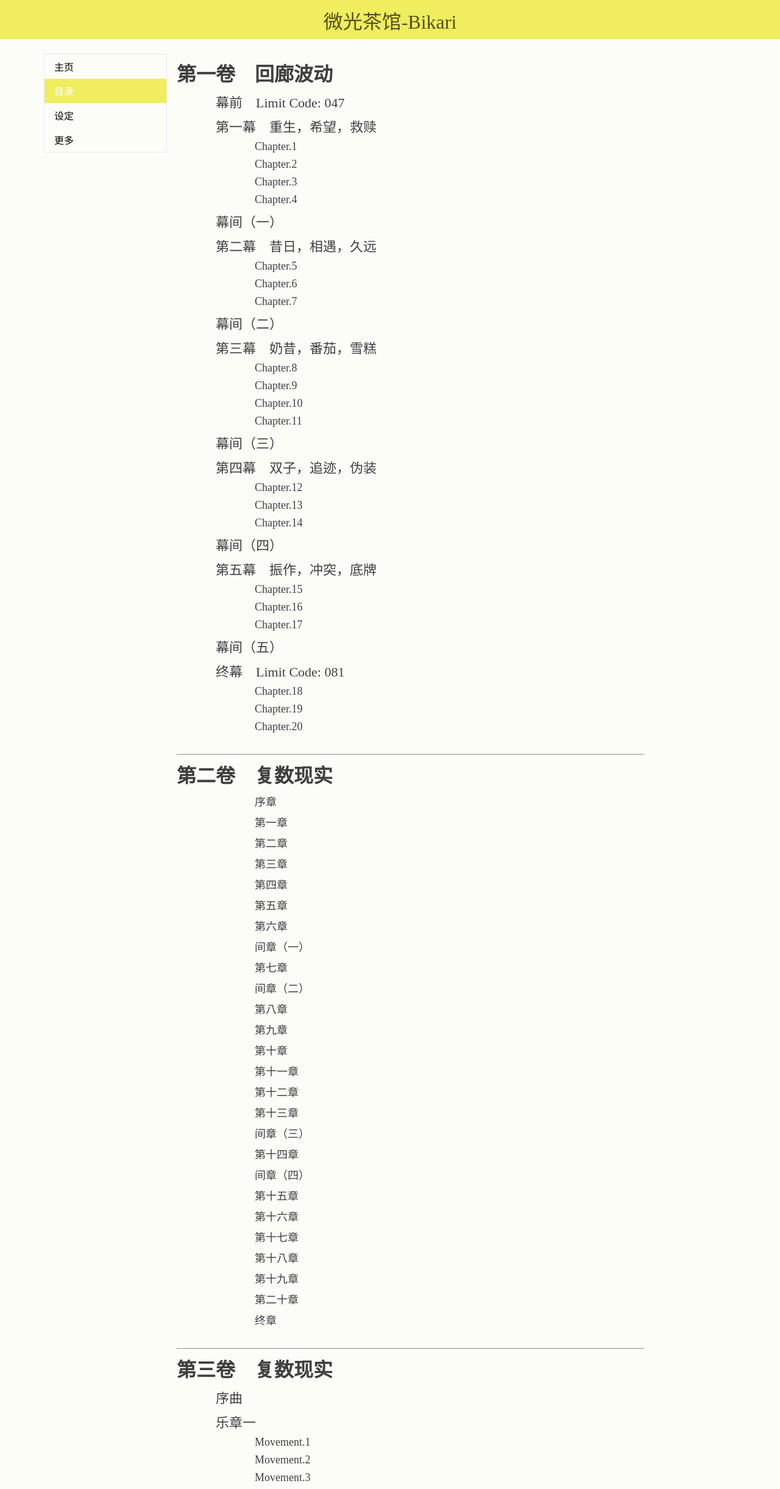
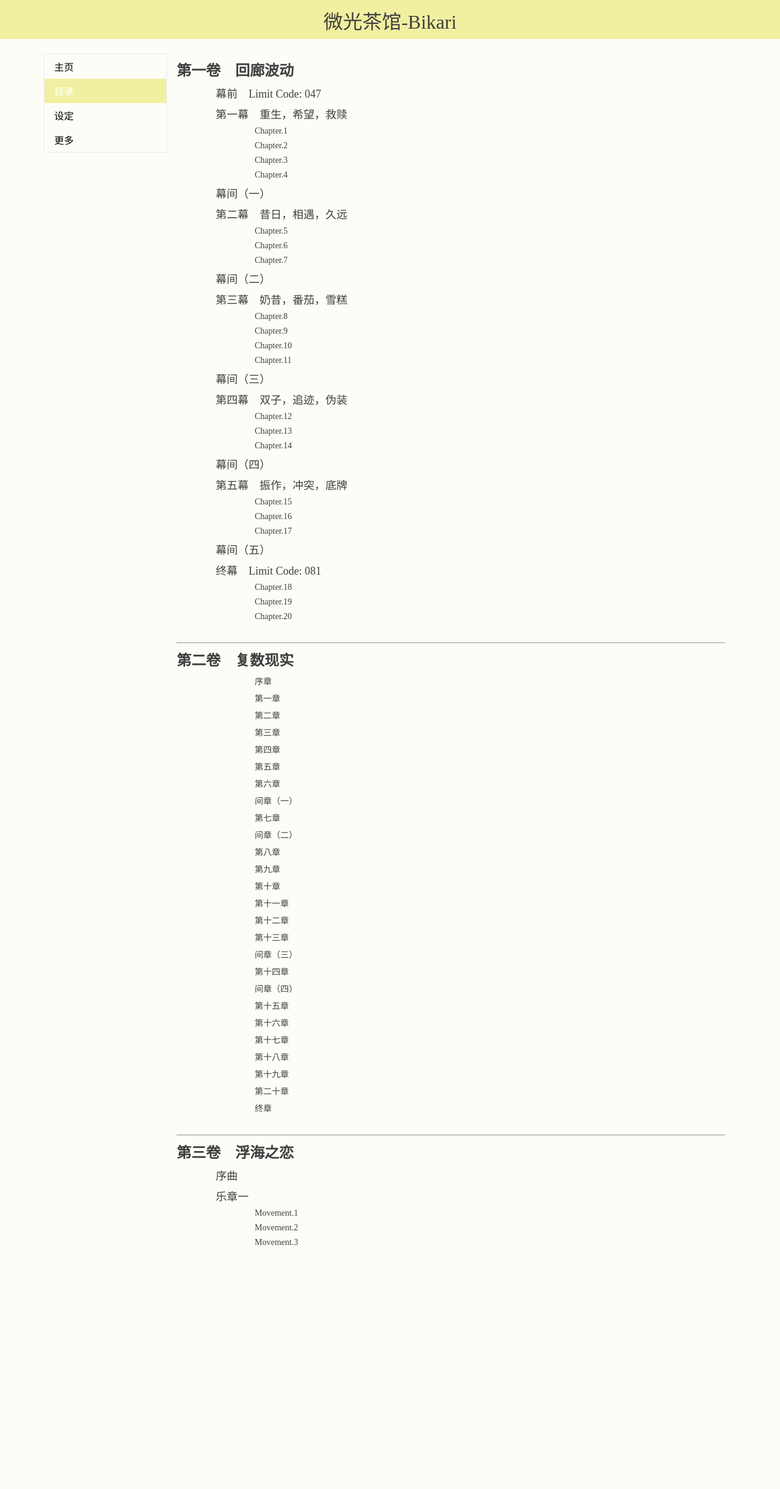
Before and after one commit to Lycoiref/BikariArchive, a PHP site: page /catalogue.html in a window 1280 px wide. Shown: the whole page at 61% size. After the commit the page ends 2041 px from the top, so only its background shows below. Run offline with PHP 8.4, Linux system fonts and the light colour scheme.

Commit message:
上传新章节

```diff
--- a/catalogue.html
+++ b/catalogue.html
@@ -25,76 +25,82 @@
 
 <!-- 正文内容 -->
 <div class="MainContent">
-    <h1><a href="">第一卷　回廊波动</a></h1>
-    <h2><a href="">幕前　Limit Code: 047</a></h2>
-    <h2><a href="">第一幕　重生，希望，救赎</a></h2>
-    <h3><a href="">Chapter.1</a></h3>
-    <h3><a href="">Chapter.2</a></h3>
-    <h3><a href="">Chapter.3</a></h3>
-    <h3><a href="">Chapter.4</a></h3>
-    <h2><a href="">幕间（一）</a></h2>
-    <h2><a href="">第二幕　昔日，相遇，久远</a></h2>
-    <h3><a href="">Chapter.5</a></h3>
-    <h3><a href="">Chapter.6</a></h3>
-    <h3><a href="">Chapter.7</a></h3>
-    <h2><a href="">幕间（二）</a></h2>
-    <h2><a href="">第三幕　奶昔，番茄，雪糕</a></h2>
-    <h3><a href="">Chapter.8</a></h3>
-    <h3><a href="">Chapter.9</a></h3>
-    <h3><a href="">Chapter.10</a></h3>
-    <h3><a href="">Chapter.11</a></h3>
-    <h2><a href="">幕间（三）</a></h2>
-    <h2><a href="">第四幕　双子，追迹，伪装</a></h2>
-    <h3><a href="">Chapter.12</a></h3>
-    <h3><a href="">Chapter.13</a></h3>
-    <h3><a href="">Chapter.14</a></h3>
-    <h2><a href="">幕间（四）</a></h2>
-    <h2><a href="">第五幕　振作，冲突，底牌</a></h2>
-    <h3><a href="">Chapter.15</a></h3>
-    <h3><a href="">Chapter.16</a></h3>
-    <h3><a href="">Chapter.17</a></h3>
-    <h2><a href="">幕间（五）</a></h2>
-    <h2><a href="">终幕　Limit Code: 081</a></h2>
-    <h3><a href="">Chapter.18</a></h3>
-    <h3><a href="">Chapter.19</a></h3>
-    <h3><a href="">Chapter.20</a></h3>
+    <ul class="Volume">
+        <h1><a href="">第一卷　回廊波动</a></h1>
+        <li class="Action"><a href="text/Volume.1/novel_100.html">幕前　Limit Code: 047</a></li>
+        <li class="Action"><a href="">第一幕　重生，希望，救赎</a></li>
+        <li class="Chapter"><a href="">Chapter.1</a></li>
+        <li class="Chapter"><a href="">Chapter.2</a></li>
+        <li class="Chapter"><a href="">Chapter.3</a></li>
+        <li class="Chapter"><a href="">Chapter.4</a></li>
+        <li class="Action"><a href="">幕间（一）</a></li>
+        <li class="Action"><a href="">第二幕　昔日，相遇，久远</a></li>
+        <li class="Chapter"><a href="">Chapter.5</a></li>
+        <li class="Chapter"><a href="">Chapter.6</a></li>
+        <li class="Chapter"><a href="">Chapter.7</a></li>
+        <li class="Action"><a href="">幕间（二）</a></li>
+        <li class="Action"><a href="">第三幕　奶昔，番茄，雪糕</a></li>
+        <li class="Chapter"><a href="">Chapter.8</a></li>
+        <li class="Chapter"><a href="">Chapter.9</a></li>
+        <li class="Chapter"><a href="">Chapter.10</a></li>
+        <li class="Chapter"><a href="">Chapter.11</a></li>
+        <li class="Action"><a href="">幕间（三）</a></li>
+        <li class="Action"><a href="">第四幕　双子，追迹，伪装</a></li>
+        <li class="Chapter"><a href="">Chapter.12</a></li>
+        <li class="Chapter"><a href="">Chapter.13</a></li>
+        <li class="Chapter"><a href="">Chapter.14</a></li>
+        <li class="Action"><a href="">幕间（四）</a></li>
+        <li class="Action"><a href="">第五幕　振作，冲突，底牌</a></li>
+        <li class="Chapter"><a href="">Chapter.15</a></li>
+        <li class="Chapter"><a href="">Chapter.16</a></li>
+        <li class="Chapter"><a href="">Chapter.17</a></li>
+        <li class="Action"><a href="">幕间（五）</a></li>
+        <li class="Action"><a href="">终幕　Limit Code: 081</a></li>
+        <li class="Chapter"><a href="">Chapter.18</a></li>
+        <li class="Chapter"><a href="">Chapter.19</a></li>
+        <li class="Chapter"><a href="">Chapter.20</a></li>
+    </ul>
     <br />
     <hr />
-    <h1><a href="">第二卷　复数现实</a></h1>
-    <h3><a href="">序章</a></h3>
-    <h3><a href="">第一章</a></h3>
-    <h3><a href="">第二章</a></h3>
-    <h3><a href="">第三章</a></h3>
-    <h3><a href="">第四章</a></h3>
-    <h3><a href="">第五章</a></h3>
-    <h3><a href="">第六章</a></h3>
-    <h3><a href="">间章（一）</a></h3>
-    <h3><a href="">第七章</a></h3>
-    <h3><a href="">间章（二）</a></h3>
-    <h3><a href="">第八章</a></h3>
-    <h3><a href="">第九章</a></h3>
-    <h3><a href="">第十章</a></h3>
-    <h3><a href="">第十一章</a></h3>
-    <h3><a href="">第十二章</a></h3>
-    <h3><a href="">第十三章</a></h3>
-    <h3><a href="">间章（三）</a></h3>
-    <h3><a href="">第十四章</a></h3>
-    <h3><a href="">间章（四）</a></h3>
-    <h3><a href="">第十五章</a></h3>
-    <h3><a href="">第十六章</a></h3>
-    <h3><a href="">第十七章</a></h3>
-    <h3><a href="">第十八章</a></h3>
-    <h3><a href="">第十九章</a></h3>
-    <h3><a href="">第二十章</a></h3>
-    <h3><a href="">终章</a></h3>
+    <ul class="Volume">
+        <h1><a href="">第二卷　复数现实</a></h1>
+        <li class="Chapter"><a href="">序章</a></li>
+        <li class="Chapter"><a href="">第一章</a></li>
+        <li class="Chapter"><a href="">第二章</a></li>
+        <li class="Chapter"><a href="">第三章</a></li>
+        <li class="Chapter"><a href="">第四章</a></li>
+        <li class="Chapter"><a href="">第五章</a></li>
+        <li class="Chapter"><a href="">第六章</a></li>
+        <li class="Chapter"><a href="">间章（一）</a></li>
+        <li class="Chapter"><a href="">第七章</a></li>
+        <li class="Chapter"><a href="">间章（二）</a></li>
+        <li class="Chapter"><a href="">第八章</a></li>
+        <li class="Chapter"><a href="">第九章</a></li>
+        <li class="Chapter"><a href="">第十章</a></li>
+        <li class="Chapter"><a href="">第十一章</a></li>
+        <li class="Chapter"><a href="">第十二章</a></li>
+        <li class="Chapter"><a href="">第十三章</a></li>
+        <li class="Chapter"><a href="">间章（三）</a></li>
+        <li class="Chapter"><a href="">第十四章</a></li>
+        <li class="Chapter"><a href="">间章（四）</a></li>
+        <li class="Chapter"><a href="">第十五章</a></li>
+        <li class="Chapter"><a href="">第十六章</a></li>
+        <li class="Chapter"><a href="">第十七章</a></li>
+        <li class="Chapter"><a href="">第十八章</a></li>
+        <li class="Chapter"><a href="">第十九章</a></li>
+        <li class="Chapter"><a href="">第二十章</a></li>
+        <li class="Chapter"><a href="">终章</a></li>
+    </ul>
     <br />
     <hr />
-    <h1><a href="">第三卷　复数现实</a></h1>
-    <h2><a href="">序曲</a></h2>
-    <h2><a href="">乐章一</a></h2>
-    <h3><a href="">Movement.1</a></h3>
-    <h3><a href="">Movement.2</a></h3>
-    <h3><a href="">Movement.3</a></h3>
+    <ul class="Volume">
+        <h1><a href="">第三卷　浮海之恋</a></h1>
+        <li class="Action"><a href="">序曲</a></li>
+        <li class="Action"><a href="">乐章一</a></li>
+        <li class="Chapter"><a href="">Movement.1</a></li>
+        <li class="Chapter"><a href="">Movement.2</a></li>
+        <li class="Chapter"><a href="">Movement.3</a></li>
+</ul>
 </div>
 
 </body>
--- a/css/MBStyle.css
+++ b/css/MBStyle.css
@@ -8,6 +8,7 @@ header, section, footer, aside, nav, main, article, figure {
 body {
     font-family: 'Microsoft Yahei';
     background-color: rgb(253, 253, 248);
+    color: rgb(63,63,63);
 }
 
 /*超链接*/
@@ -16,13 +17,15 @@ a {
     text-decoration: none;
 }
 
+/* ---------------------------------------------------------------- */
+
 /*页眉*/
 header {
     position: sticky;
     top: 0;
     margin: -8px;
     height: 64px;
-    background-color: rgb(240, 237, 94);
+    background-color: rgb(241, 240, 161);
 }
 
 /*页眉标题*/
@@ -30,7 +33,6 @@ header {
     padding: 10px;
     text-align: center;
     font-size: 32px;
-    color:rgb(82, 81, 30);
 }
 
 /* ---------------------------------------------------------------- */
@@ -67,7 +69,7 @@ div.SideBar ul.demo-vertical li a:hover:not(.active) {
 }
 
 div.SideBar ul.demo-vertical a.active {
-    background-color: rgb(240, 237, 94);
+    background-color: rgb(241, 240, 161);
     color:white;
 }
 
@@ -79,9 +81,8 @@ div.MainContent {
     margin: 0 0 0 16px;
     padding: 32px 0 0 0;
     border: 0;
-    width: min(60vw, 900px);
+    width: 900px;
     background: transparent;
-    color: rgb(63,63,63);
 }
 
 div.MainContent a:hover:not(.active) {
@@ -90,19 +91,29 @@ div.MainContent a:hover:not(.active) {
 
 div.MainContent h1 {
     margin: 8px 0 8px 0;
-    font-size: 32px;
+    font-size: 24px;
 }
 
-div.MainContent h2 {
-    margin: 8px 0 8px 64px;
-    font-weight: normal;
-    font-size: 22px;
+div.MainContent ul.Volume {
+    margin: 0;
+    padding: 0;
 }
 
-div.MainContent h3 {
+div.MainContent li.Action {
+    list-style-type: none;
+    margin: 8px 0 8px 64px;
+    font-size: 18px;
+}
+
+div.MainContent li.Chapter {
+    list-style-type: none;
     margin: 8px 0 8px 128px;
-    font-weight: normal;
-    font-size: 18px;
+    font-size: 14px;
+}
+
+div.MainContent p {
+    font-size: 16px;
+    text-indent: 32px;
 }
 
 /* ---------------------------------------------------------------- */
```
Also changed, not shown: text/Volume.1/novel_100.html (added, +155 -0 lines).
